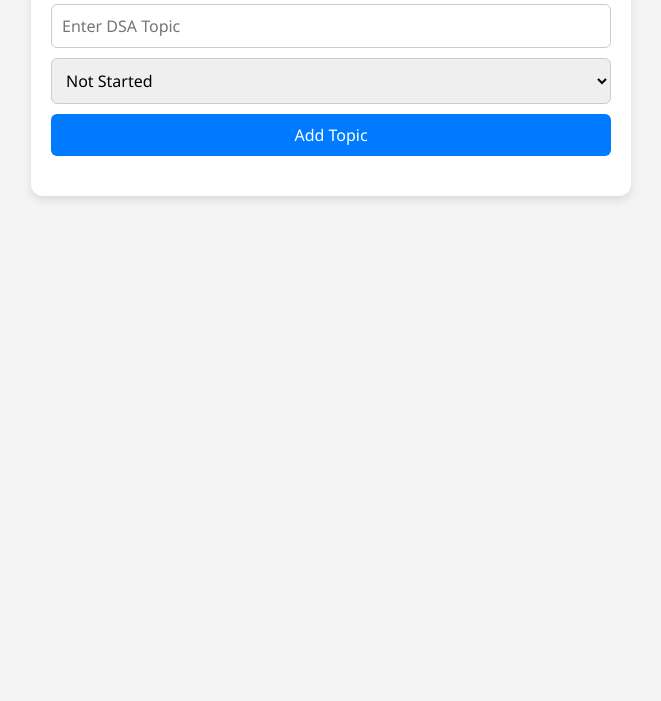
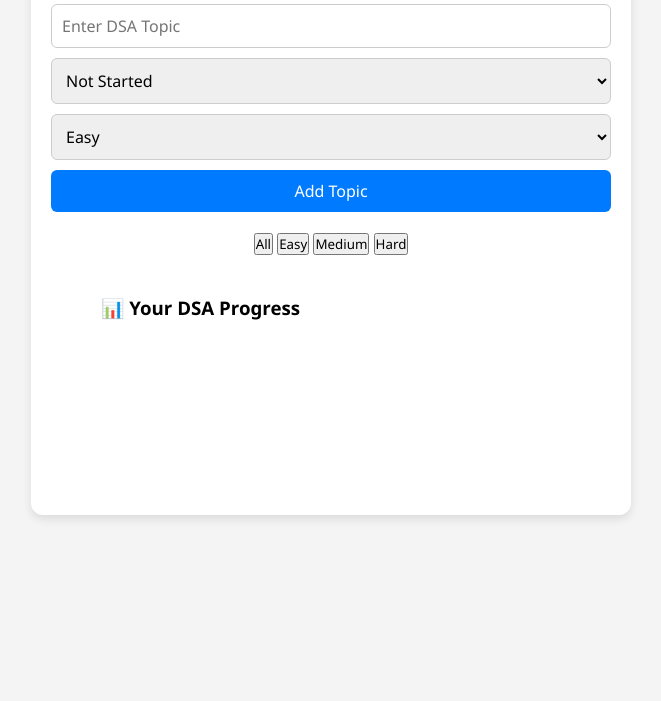
Before and after one commit to Eitishkumar23/DSA-progress-tracker, a plain HTML site: page index.html in a window 1280 px wide. Shown: the part 99-800 px from the top of the page, without its empty margins (309-970 px from the left). Drawn offline with nearby package versions, Linux system fonts and the light colour scheme.

Commit message:
Update index.html
Updated UI and added Chart.js

```diff
--- a/index.html
+++ b/index.html
@@ -9,24 +9,51 @@
 <body>
   <div class="container">
     <h1>📘 DSA Progress Tracker</h1>
+    <button id="toggleDark" style="float: right; margin-top: -40px;">🌙 Dark Mode</button>
 
-    <!-- Form Section -->
+
+    <!-- ✅ Form Section -->
     <div class="form-section">
       <input type="text" id="topicInput" placeholder="Enter DSA Topic" />
+
       <select id="statusSelect">
         <option value="Not Started">Not Started</option>
         <option value="In Progress">In Progress</option>
         <option value="Completed">Completed</option>
       </select>
+
+      <!-- ✅ Difficulty Dropdown -->
+      <select id="difficultySelect">
+        <option value="Easy">Easy</option>
+        <option value="Medium">Medium</option>
+        <option value="Hard">Hard</option>
+      </select>
+
       <button id="addBtn">Add Topic</button>
     </div>
 
-    <!-- List Section -->
+    <!-- ✅ Filter Buttons -->
+    <div class="filters" style="text-align: center; margin: 20px 0;">
+      <button onclick="filterTopics('All')">All</button>
+      <button onclick="filterTopics('Easy')">Easy</button>
+      <button onclick="filterTopics('Medium')">Medium</button>
+      <button onclick="filterTopics('Hard')">Hard</button>
+    </div>
+
+    <!-- ✅ Topic List -->
     <div id="topicList">
       <!-- DSA Topics Will Appear Here -->
     </div>
+
+    <!-- ✅ Chart Section -->
+    <div style="width: 90%; max-width: 500px; margin: auto; padding: 20px;">
+      <h3>📊 Your DSA Progress</h3>
+      <canvas id="progressChart"></canvas>
+    </div>
   </div>
 
+  <!-- ✅ Script Files -->
+  <script src="https://cdn.jsdelivr.net/npm/chart.js"></script>
   <script src="script.js"></script>
 </body>
 </html>
```
